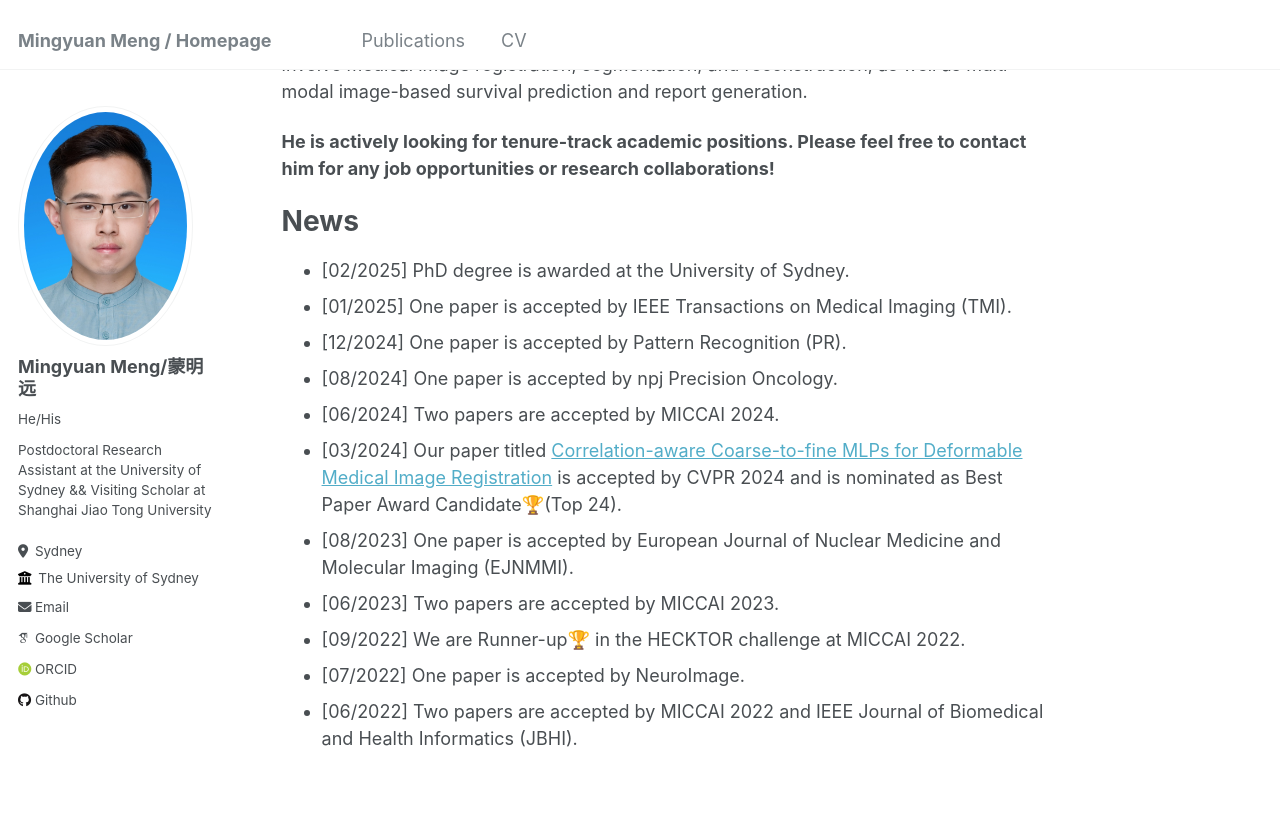
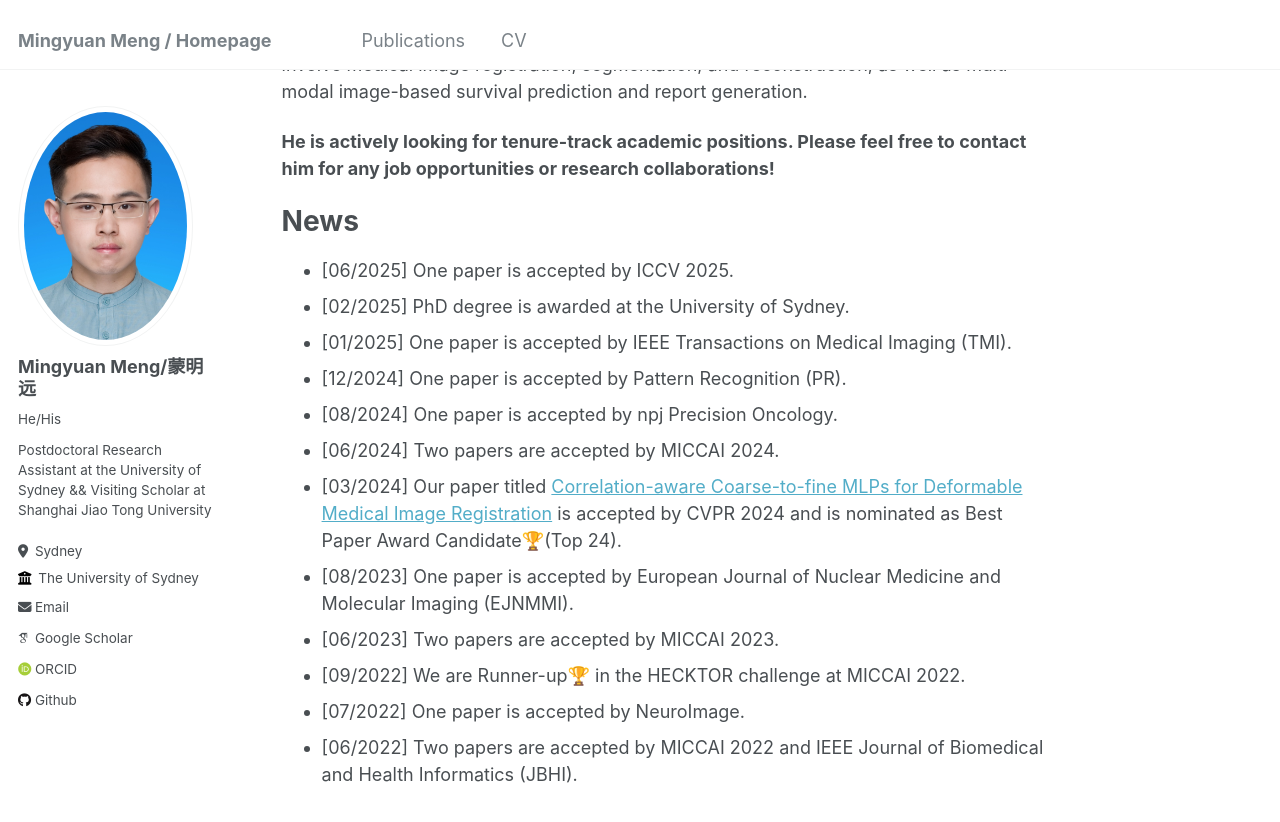
Before and after one commit to MungoMeng/mungomeng.github.io, a Jekyll site: the page built from _pages/about.md, in a window 1280 px wide and 900 px high, scrolled down 337 px. Shown: the top 822 px of the window. Built offline with Jekyll 4.4.1, drawn with Linux system fonts in a browser that asks for light colours; some web fonts are replaced.

Commit message:
Update about.md

```diff
--- a/_pages/about.md
+++ b/_pages/about.md
@@ -15,6 +15,7 @@ His research focus is deep learning for medical image analysis, especially in me
 
 News
 ======
+* [06/2025] One paper is accepted by ICCV 2025.
 * [02/2025] PhD degree is awarded at the University of Sydney.
 * [01/2025] One paper is accepted by IEEE Transactions on Medical Imaging (TMI).
 * [12/2024] One paper is accepted by Pattern Recognition (PR).
```
